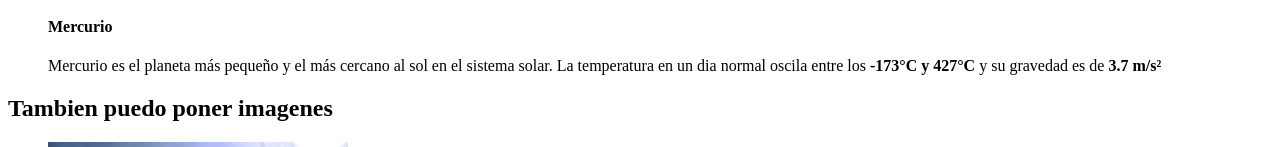
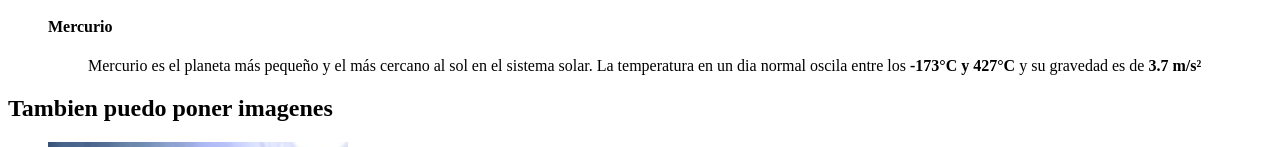
Before and after one commit to dava8t/dava8t.github.io, a plain HTML site: page index.html in a window 1280 px wide. Shown: the part 783-930 px from the top of the page. Drawn offline with Linux system fonts and the light colour scheme.

Commit message:
arreglo 2

```diff
--- a/index.html
+++ b/index.html
@@ -105,8 +105,8 @@
                         <dt><h2>El sol</h2></dt>
                         <dd>El Sol es una estrella enana amarilla de tipo espectral G2V ubicada en el centro del sistema solar.</dd>
                         <dt><h4>Mercurio</h4></dt>
-                        <dl>Mercurio es el planeta más pequeño y el más cercano al sol en el sistema solar.
-                        La temperatura en un dia normal oscila entre los <strong>-173°C y 427°C</strong> y su gravedad es de <strong>3.7 m/s²</strong></dl>
+                        <dd>Mercurio es el planeta más pequeño y el más cercano al sol en el sistema solar.
+                        La temperatura en un dia normal oscila entre los <strong>-173°C y 427°C</strong> y su gravedad es de <strong>3.7 m/s²</strong></dd>
 
                     </dl>
                 </dd>
```
